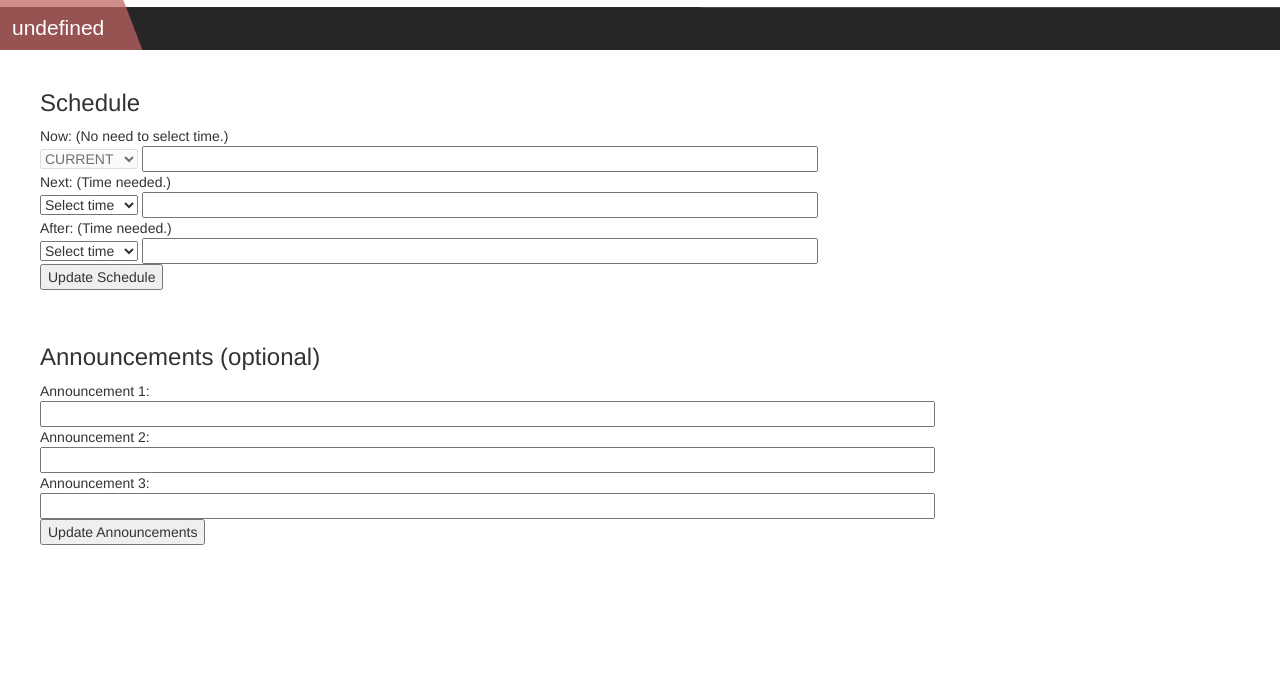
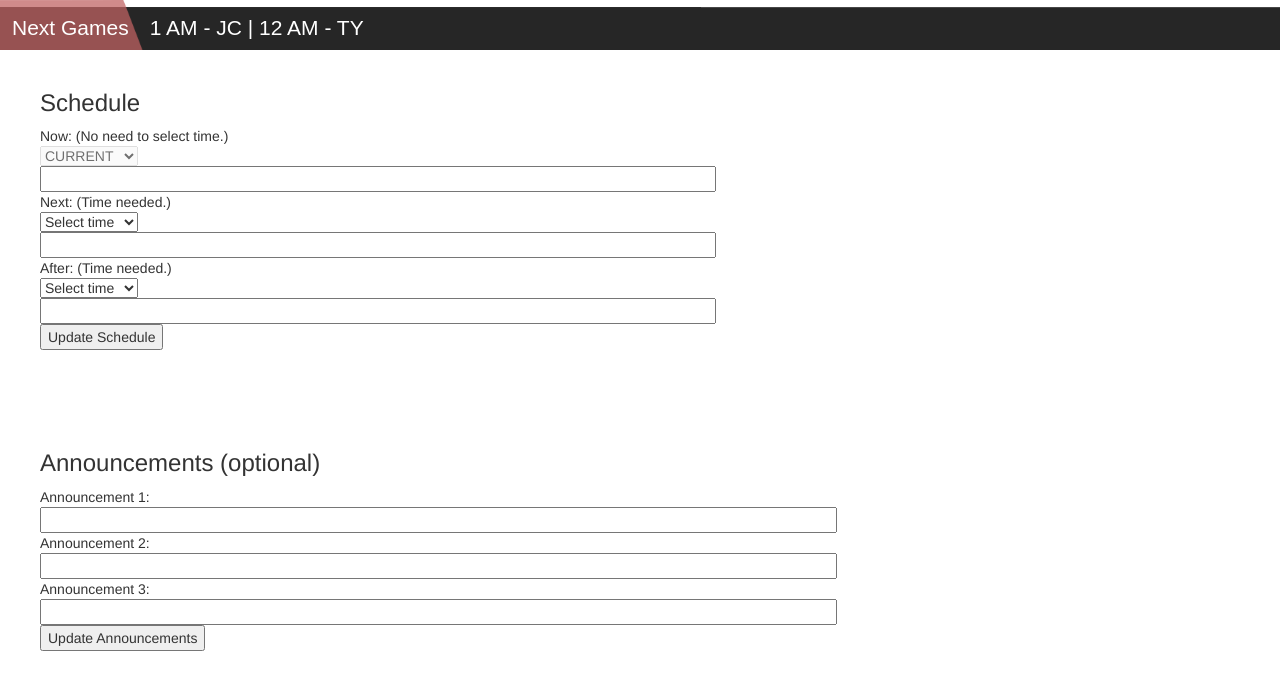
Before and after one commit to yutom3/CTG-Ticker, a PHP site: page / in a window 1280 px wide. Shown: the top 690 px of the page. Run offline with PHP 8.4, Linux system fonts and the light colour scheme; some libraries are stand-ins or nearby versions.

Commit message:
Splited CTG_Database to CTG_Schedule and CTG_Announcements Moved CTG_Database to Misc

```diff
--- a/Resources/PHP/CTG_Ticker.php
+++ b/Resources/PHP/CTG_Ticker.php
@@ -55,10 +55,9 @@ function nextItem() { // Selects current item to display
       marqueeDiv.innerHTML = "Thanks for watching Change Thru Games: Level 4!";
       break;
   }
-    if (scheduleSubCur < scheduleSubMax) { //Is the schedule through?
-        ++scheduleSubCur;
-    }
-  else if (scheduleCur < scheduleMax) { // Will not increment until all announcements were displayed
+  if (scheduleSubCur < scheduleSubMax) { //Is the schedule through?
+    ++scheduleSubCur;
+  } else if (scheduleCur < scheduleMax) { // Will not increment until all announcements were displayed
     ++scheduleCur;
   } else if (announcementsCur <= announcementsMax) {
     ++announcementsCur;
@@ -100,12 +99,11 @@ function scrollMarquee() {
   // Check position of the div, then shift it left by the set amount of pixels.
   if ((parseInt(marqueeDiv.style.top) > 0) && (holdCur == 0)) {
     marqueeDiv.style.top=parseInt(marqueeDiv.style.top)-pxpTick/2+"px";
-  }
-  else if (holdCur < holdMax)
+  } else if (holdCur < holdMax) {
   holdCur += 1;
-  else if ((parseInt(marqueeDiv.style.top)>parseInt(contentHeight*-1)))
+  } else if ((parseInt(marqueeDiv.style.top)>parseInt(contentHeight*-1))) {
   marqueeDiv.style.top=parseInt(marqueeDiv.style.top)-pxpTick/2+"px";
-  else {
+  } else {
     nextItem();
   }
 }
--- a/Resources/TXT/Announcements.txt
+++ b/Resources/TXT/Announcements.txt
@@ -1 +1 @@
-<div class='row'><div class='col-sm-4' id='game1'><div class='tickerTitle'>NOW</div><div class='tickerData'>1</div></div><div class='col-sm-4' id='game2'><div class='tickerTitle'>NEXT</div><div class='tickerData'>12 AM - 2</div></div><div class='col-sm-4' id='game3'><div class='tickerTitle'>AFTER</div><div class='tickerData'>1 AM - 3</div></div></div>
+<div class='tickerTitle'>Latest News </div><div class='tickerData'>a</div>*<div class='tickerTitle'>Latest News </div><div class='tickerData'>s</div>*<div class='tickerTitle'>Latest News </div><div class='tickerData'>d</div>
--- /dev/null
+++ b/Resources/TXT/AnnouncementsRaw.txt
@@ -0,0 +1 @@
+a*s*d
--- a/Resources/TXT/Schedule.txt
+++ b/Resources/TXT/Schedule.txt
@@ -1 +1 @@
-<div class='row'><div class='col-sm-4' id='game1'><div class='tickerTitle'>NOW</div><div class='tickerData'>1</div></div><div class='col-sm-4' id='game2'><div class='tickerTitle'>NEXT</div><div class='tickerData'>12 AM - 2</div></div><div class='col-sm-4' id='game3'><div class='tickerTitle'>AFTER</div><div class='tickerData'>1 AM - 3</div></div></div>
+<div class='row'><div class='col-sm-4' id='game1'><div class='tickerTitle'>Now Playing</div><div class='tickerData'>a</div></div></div>*<div class='row'><div class='col-sm-4' id='game2'><div class='tickerTitle'>Next Games</div><div class='tickerData'>1 AM - JC | 12 AM - TY</div></div></div>
--- /dev/null
+++ b/Resources/TXT/ScheduleRaw.txt
@@ -0,0 +1 @@
+a*JC*TY*1 AM*12 AM
--- a/index.php
+++ b/index.php
@@ -10,7 +10,7 @@
     #marqueeBorder {
         color: #ffffff;
         background-color: none;
-        background-image: url("Resources/Images/Ticker.png"),url("Resources/Images/TickerBlack.png");
+        background-image: url("Resources/Images/Ticker.png"), url("Resources/Images/TickerBlack.png");
         background-size: contain, contain;
         background-repeat: no-repeat, repeat-x;
         font-family: Arial, "Helvetica Neue", Helvetica, sans-serif;
@@ -19,7 +19,6 @@
         overflow:hidden;
         font-size: 1.5em;
     }
-
   #marqueeContent {
     position: absolute;
     left: 12px !important;
@@ -33,9 +32,8 @@
   .tickerData {
     padding-left:1em !important;
   }
-  .form {
-    left: 40px;
-    position: absolute;
+  .schedule, .announcements {
+    margin: 40px;
   }
   select {
     width: 7em;
@@ -43,13 +41,22 @@
   </style>
   <script type="text/javascript"> // Prevent the page from refreshing when submitting a HTML form
     $(document).ready( function () {
-          $('form').submit( function () {
+      $('.scheduleForm').submit( function () {
         var formdata = $(this).serialize();
         $.ajax({
           type: "POST",
-                  url: "Resources/PHP/CTG_Database.php",
+          url: "Resources/PHP/CTG_Schedule.php",
           data: formdata
+        })
+        return false;
       });
+      $('.announcementsForm').submit( function () {
+        var formdata = $(this).serialize();
+        $.ajax({
+          type: "POST",
+          url: "Resources/PHP/CTG_Announcements.php",
+          data: formdata
+        })
         return false;
       });
     });
@@ -61,17 +68,16 @@
   <div id="CTG_Ticker">
   </div>
 
-  <br>
-
+  <div class="row">
     <!-- HTML Forms -->
-  <div class="form">
+    <div class="form col-sm-6">
       <!-- Update Schedule -->
       <div class="schedule">
         <h3>Schedule</h3>
-      <form action="Resources/PHP/CTG_Database.php" method="post">
+        <form class="scheduleForm" action="Resources/PHP/CTG_Schedule.php" method="post">
           Now: (No need to select time.)<br>
-        <select name="time1" size="1em" disabled>
-          <option value="" disabled selected>CURRENT</option>
+          <select name="time1" size="1em" disabled=>
+            <option value="" disabled="disabled" selected>CURRENT</option>
           </select>
           <input type="text" name="game1" size="80em">
           <br>
@@ -135,7 +141,7 @@
           </select>
           <input type="text" name="game3" size="80em">
           <br>
-        <input type="submit" value="Update Schedule">
+          <input type="submit" name="submitSchedule" value="Update Schedule">
         </form>
       </div>
 
@@ -144,20 +150,22 @@
       <!-- Update Announcements -->
       <div class="announcements">
         <h3>Announcements (optional)</h3>
-      <form action="Resources/PHP/CTG_Database.php" method="post">
+        <form class="announcementsForm" action="Resources/PHP/CTG_Announcements.php" method="post">
           Announcement 1:<br>
-        <input type="text" name="announcement1" size="107">
+          <input type="text" name="announcement1" size="95">
           <br>
           Announcement 2:<br>
-        <input type="text" name="announcement2" size="107">
+          <input type="text" name="announcement2" size="95">
           <br>
           Announcement 3:<br>
-        <input type="text" name="announcement3" size="107">
+          <input type="text" name="announcement3" size="95">
           <br>
-        <input type="submit" value="Update Announcements">
+          <input type="submit" name="submitAnnouncements" value="Update Announcements">
         </form>
       </div>
     </div>
+
+
   <script> // Start ticker upon page load
       $(document).ready(function() {
           loadTicker();
```
Also changed, not shown: Resources/Misc/CTG_Database.php (added, +34 -0 lines), Resources/PHP/CTG_Announcements.php (added, +24 -0 lines), Resources/PHP/CTG_Database.php (deleted, +0 -23 lines), Resources/PHP/CTG_Schedule.php (added, +9 -0 lines), Resources/Misc/marquee.js (renamed from Resources/JS/marquee.js), Resources/TXT/data.txt (added). Lines whose indentation alone changed are shown as unchanged.
